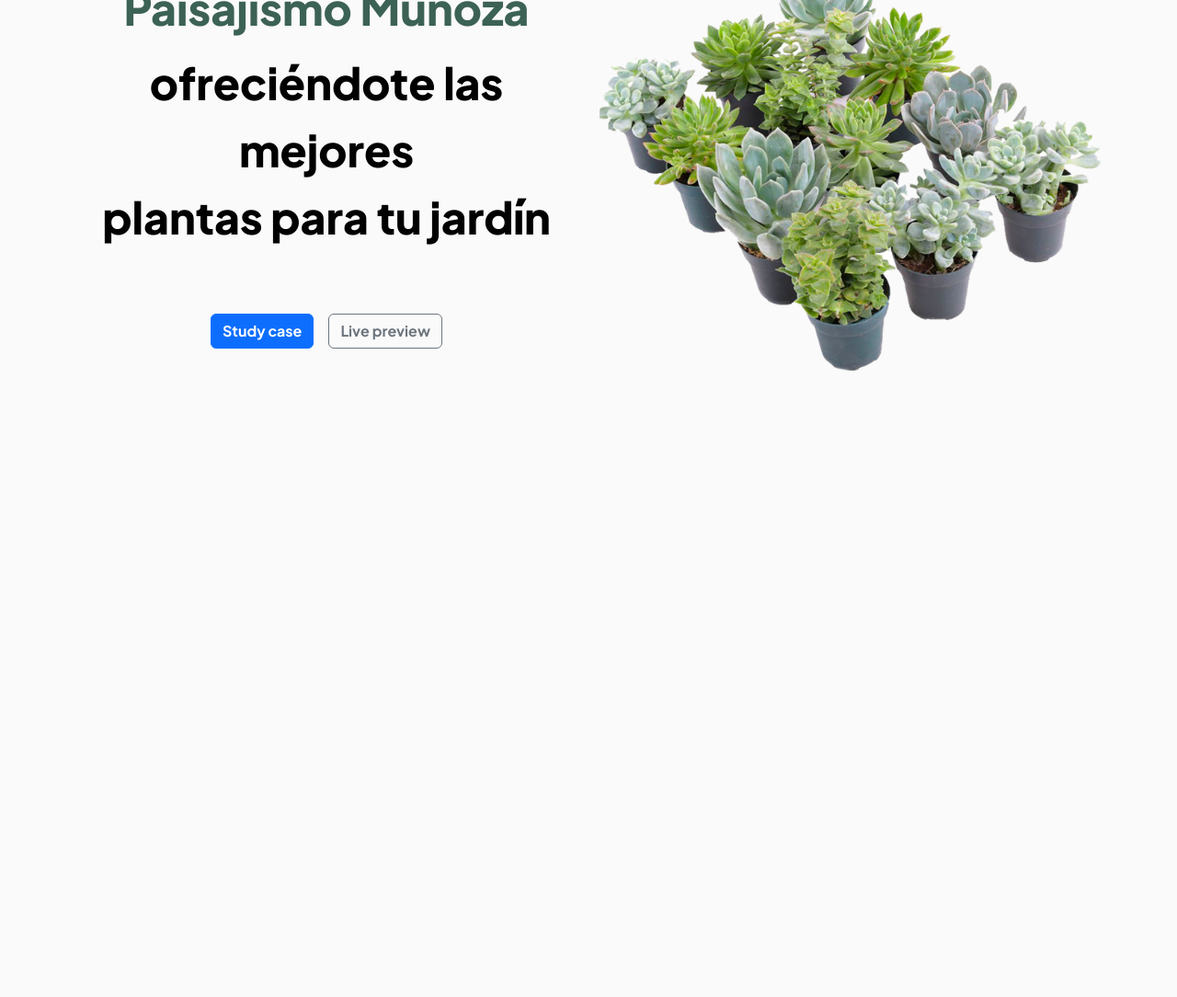
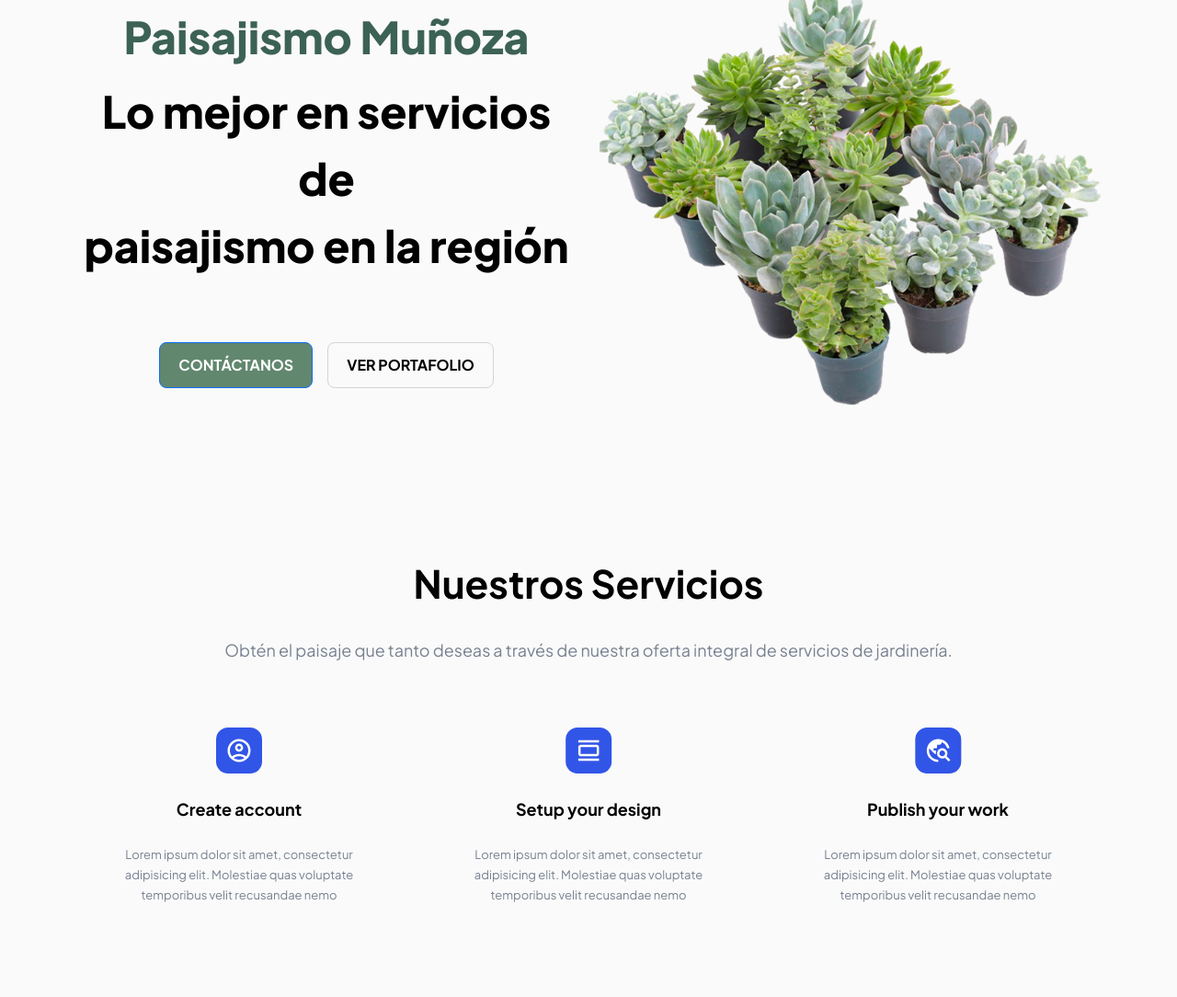
Before and after one commit to enriquemdev/paisajismo_munoza_web, a plain HTML site: page index.html in a window 1280 px wide. Shown: the part 228-1312 px from the top of the page at 92% size. Before the commit the page ends 800 px from the top, so only its background shows below. Drawn offline with Linux system fonts and the light colour scheme.

Commit message:
Started working on services part of the homepage

```diff
--- a/index.html
+++ b/index.html
@@ -3,7 +3,7 @@
   <head>
     <meta charset="utf-8">
     <meta name="viewport" content="width=device-width, initial-scale=1">
-    <title>Paisajismo Munoza</title>
+    <title>Paisajismo Muñoza</title>
 
 
     <link href="src/css/bootstrap/bootstrap.min.css" rel="stylesheet">
@@ -17,7 +17,7 @@
         <div class="container">
             <a class="navbar-brand" href="#">
                 <!-- Brand here -->
-                <img src="assets/img/brand/logo.svg" alt="brand">
+                <img src="src/img/logo.jpg" alt="brand" class="logoImage">
             </a>
             <button class="navbar-toggler" type="button" data-bs-toggle="collapse" data-bs-target="#navbarNavAltMarkup"
                 aria-controls="navbarNavAltMarkup" aria-expanded="false" aria-label="Toggle navigation">
@@ -43,13 +43,17 @@
                 <div class="col-md-6 d-flex align-items-center justify-content-center">
                     <div>
                         <div class="text text-center">
-                            <h1> Paisajismo Munoza</h1>
+                            <!-- <h1> Paisajismo Muñoza</h1>
                              ofreciéndote las mejores <br>
-                             plantas para tu jardín
+                             plantas para tu jardín -->
+
+                             <h1> Paisajismo Muñoza</h1>
+                             Lo mejor en servicios de <br>
+                              paisajismo en la región
                         </div>
                         <div class="buttons d-flex align-items-center justify-content-center">
-                            <a href="#" class="btn btn-primary">Study case</a>
-                            <a href="#" class="btn btn-outline-secondary ms-3">Live preview</a>
+                            <a href="#" class="btn btn-primary">CONTÁCTANOS</a>
+                            <a href="#" class="btn btn-outline-secondary ms-3">VER PORTAFOLIO</a>
                         </div>
                     </div>
                 </div>
@@ -61,6 +65,54 @@
         </div>
     </section>
 
+    <!-- Setup section -->
+    <section class="setup">
+        <div class="container">
+            <div class="text-header text-center">
+                <h3>Nuestros Servicios</h3>
+                <p>Obtén el paisaje que tanto deseas a través de nuestra oferta integral de servicios de jardinería.</p>
+            </div>
+            <div class="items text-center">
+                <div class="row">
+
+                    <div class="col-md-4">
+                        <div class="icons">
+                            <img src="src/img/icons/icons-1.svg" alt="icons">
+                        </div>
+                        <div class="desc">
+                            <h5>Create account</h5>
+                            <p>Lorem ipsum dolor sit amet, consectetur adipisicing elit. Molestiae quas voluptate
+                                temporibus velit recusandae nemo</p>
+                        </div>
+                    </div>
+
+                    <div class="col-md-4">
+                        <div class="icons">
+                            <img src="src/img/icons/icons-2.svg" alt="icons">
+                        </div>
+                        <div class="desc">
+                            <h5>Setup your design</h5>
+                            <p>Lorem ipsum dolor sit amet, consectetur adipisicing elit. Molestiae quas voluptate
+                                temporibus velit recusandae nemo</p>
+                        </div>
+                    </div>
+
+                    <div class="col-md-4">
+                        <div class="icons">
+                            <img src="src/img/icons/icons-3.svg" alt="icons">
+                        </div>
+                        <div class="desc">
+                            <h5>Publish your work</h5>
+                            <p>Lorem ipsum dolor sit amet, consectetur adipisicing elit. Molestiae quas voluptate
+                                temporibus velit recusandae nemo</p>
+                        </div>
+                    </div>
+
+                </div>
+            </div>
+        </div>
+    </section>
+
 
     <script src="src/js/bootstrap/bootstrap.bundle.min.js"></script>
   </body>
--- a/src/css/index.css
+++ b/src/css/index.css
@@ -31,6 +31,45 @@ body {
 }
 
 /* ------------------------------------------------------------
+Setup components
+---------------------------------------------------------------*/
+
+/* button */
+.btn {
+    border-radius: 8px;
+}
+
+.btn-primary,
+.btn-outline-secondary {
+    padding: 12px 20px;
+}
+
+.btn-primary {
+    background-color: var(--p3);
+}
+
+.btn-primary:hover {
+    background-color: var(--p4);
+}
+
+.btn-outline-secondary {
+    border: 1px solid var(--gray-2);
+    color: var(--black);
+}
+
+.btn-outline-secondary:hover {
+    background-color: var(--gray-2);
+    border: 1px solid var(--gray-2);
+    color: var(--black);
+}
+
+.btn-outline-secondary:focus {
+    background-color: var(--gray-2);
+    border: 1px solid var(--gray-2);
+    color: var(--black);
+}
+
+/* ------------------------------------------------------------
 Navbar
 ---------------------------------------------------------------*/
 
@@ -44,13 +83,13 @@ Navbar
 }
 
 .navbar {
-    padding: 32px 0;
+    padding: 12px 0;
     background-color: var(--p4);
 }
 
 .nav-link {
     margin-left: 41px;
-    font-size: 16px;
+    font-size: 20px;
     color: white;
     font-weight: 600;
 }
@@ -58,6 +97,16 @@ Navbar
 .navbar-nav .nav-link.active {
     font-weight: 800;
     color: var(--p1);
+}
+
+.logoImage {
+    /* width: 102.4px;
+    height: 68.2px; */
+
+    /* width: 153.6px;
+    height: 102.3px; */
+    width: 163.84px;
+    height: 109.12px;
 }
 
 /* ------------------------------------------------------------
@@ -95,3 +144,46 @@ h1 {
 /* .hero-image-container {
     height: 411px;
 } */
+
+/* ------------------------------------------------------------
+Setup setion
+---------------------------------------------------------------*/
+section.setup {
+    padding: 100px 0;
+}
+
+section.setup .text-header h3 {
+    font-size: 42px;
+    font-weight: 700;
+    line-height: 48px;
+    color: var(--black);
+}
+
+section.setup .text-header p {
+    font-size: 18px;
+    font-weight: 400;
+    line-height: 28px;
+    color: var(--gray-1);
+    padding: 27px 0;
+}
+
+section.setup .icons {
+    padding: 27px 0;
+}
+
+section.setup h5 {
+    font-weight: 700;
+    font-size: 18px;
+    line-height: 24px;
+    color: var(--black);
+    padding-bottom: 18px;
+}
+
+section.setup .desc p {
+    font-weight: 400;
+    font-size: 13px;
+    line-height: 22px;
+    color: var(--gray-1);
+    max-width: 284px;
+    margin: 0 auto;
+}
```
Also changed, not shown: src/img/icons/icons-1.svg (added), src/img/icons/icons-2.svg (added), src/img/icons/icons-3.svg (added), src/img/logo.jpg (added), src/img/logo.png (deleted), src/img/logo1.jpeg (added).
